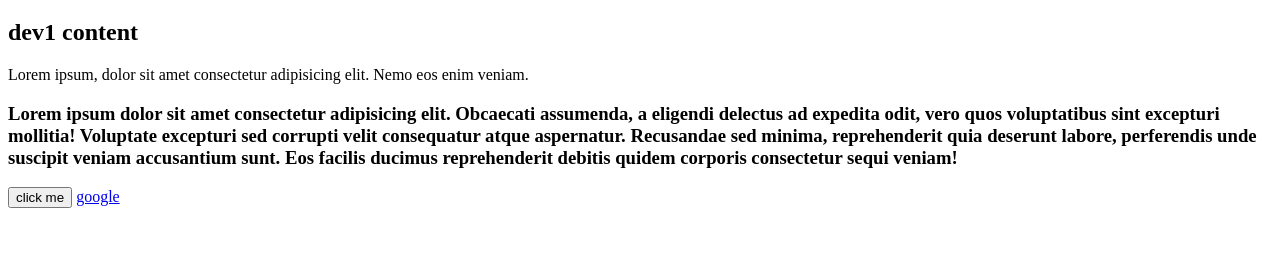
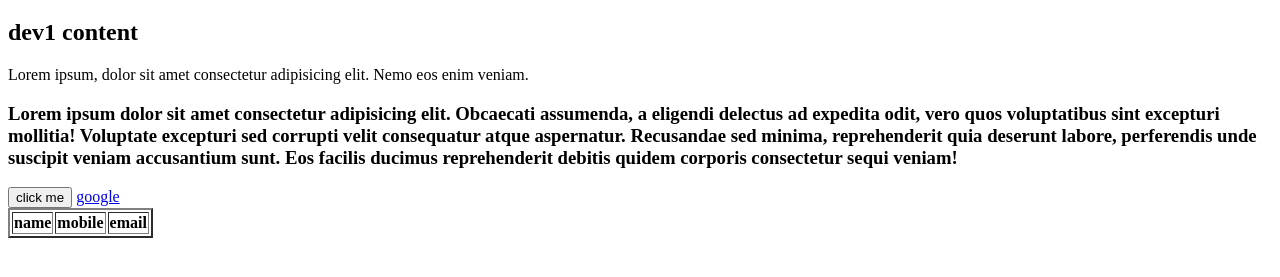
Before and after one commit to greatrahulrock/demo, a plain HTML site: page index.html in a window 1280 px wide. Shown: the part 61-338 px from the top of the page. Drawn offline with Linux system fonts and the light colour scheme.

Commit message:
table added

```diff
--- a/index.html
+++ b/index.html
@@ -13,5 +13,14 @@
     <h3>Lorem ipsum dolor sit amet consectetur adipisicing elit. Obcaecati assumenda, a eligendi delectus ad expedita odit, vero quos voluptatibus sint excepturi mollitia! Voluptate excepturi sed corrupti velit consequatur atque aspernatur. Recusandae sed minima, reprehenderit quia deserunt labore, perferendis unde suscipit veniam accusantium sunt. Eos facilis ducimus reprehenderit debitis quidem corporis consectetur sequi veniam!</h3>
    <button>click me</button>
    <a href="https://wwww.google.com">google</a>
+<table border="2px ">
+    <tr>
+        <th>name</th>
+        <th>mobile</th>
+        <th>email</th>
+    </tr>
+
+</table>
+
 </body>
 </html>
```
